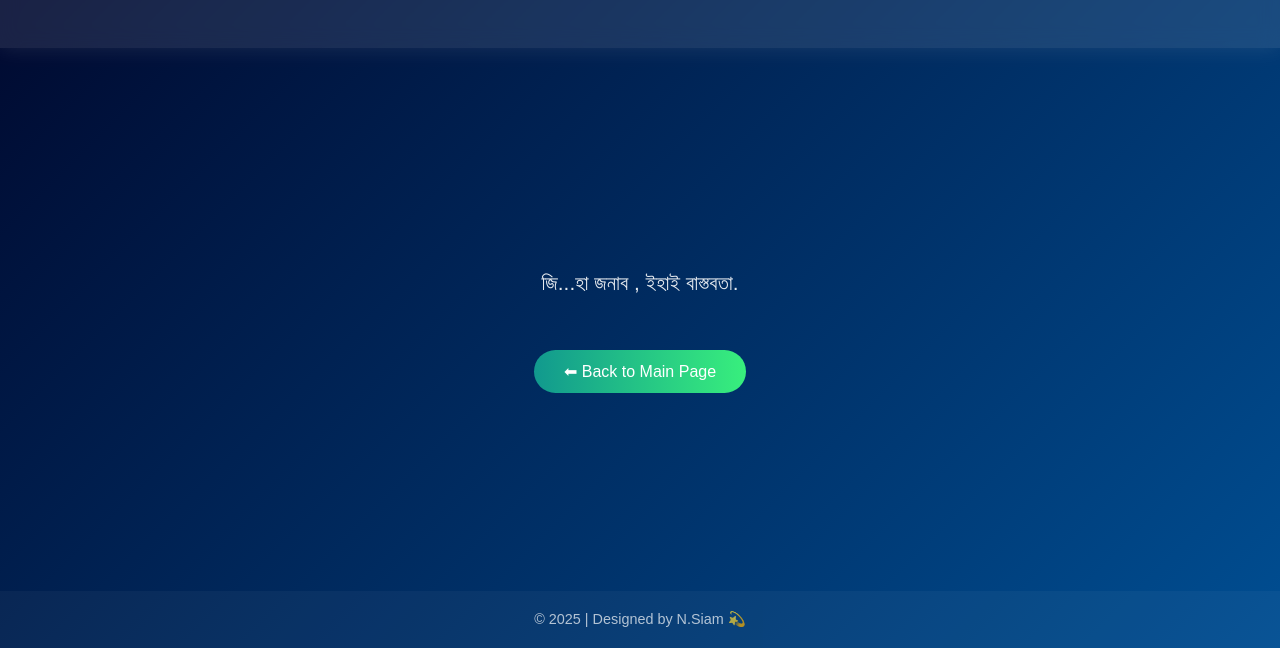
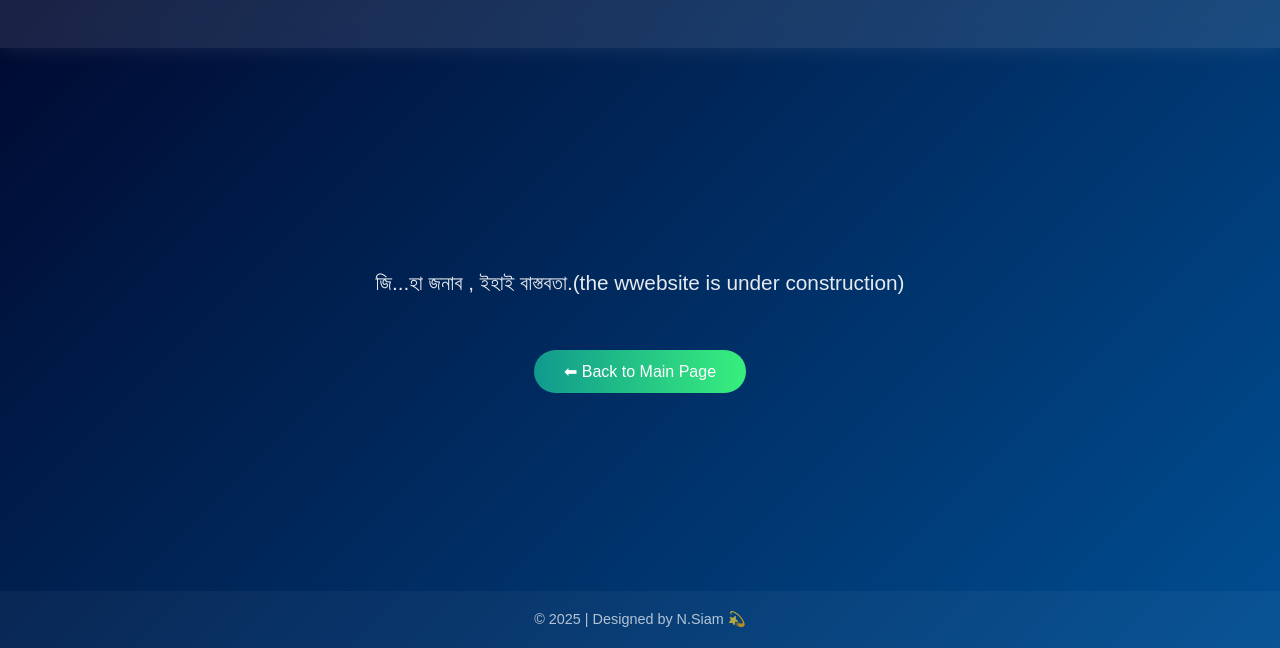
Before and after one commit to flamingo1969/-, a plain HTML site: page home.html in a window 1280 px wide. Shown: the part 152-800 px from the top of the page. Drawn offline with Linux system fonts and the light colour scheme.

Commit message:
Update home.html

```diff
--- a/home.html
+++ b/home.html
@@ -104,7 +104,7 @@
   <main>
     <div>
       <p>
-        জি...হা জনাব , ইহাই বাস্তবতা.
+        জি...হা জনাব , ইহাই বাস্তবতা.(the wwebsite is under construction)
       </p>
       <a href="index.html" class="button-back">⬅ Back to Main Page</a>
     </div>
@@ -112,4 +112,5 @@
 
   <footer>© 2025 | Designed by N.Siam 💫</footer>
 </body>
+
 </html>
```
